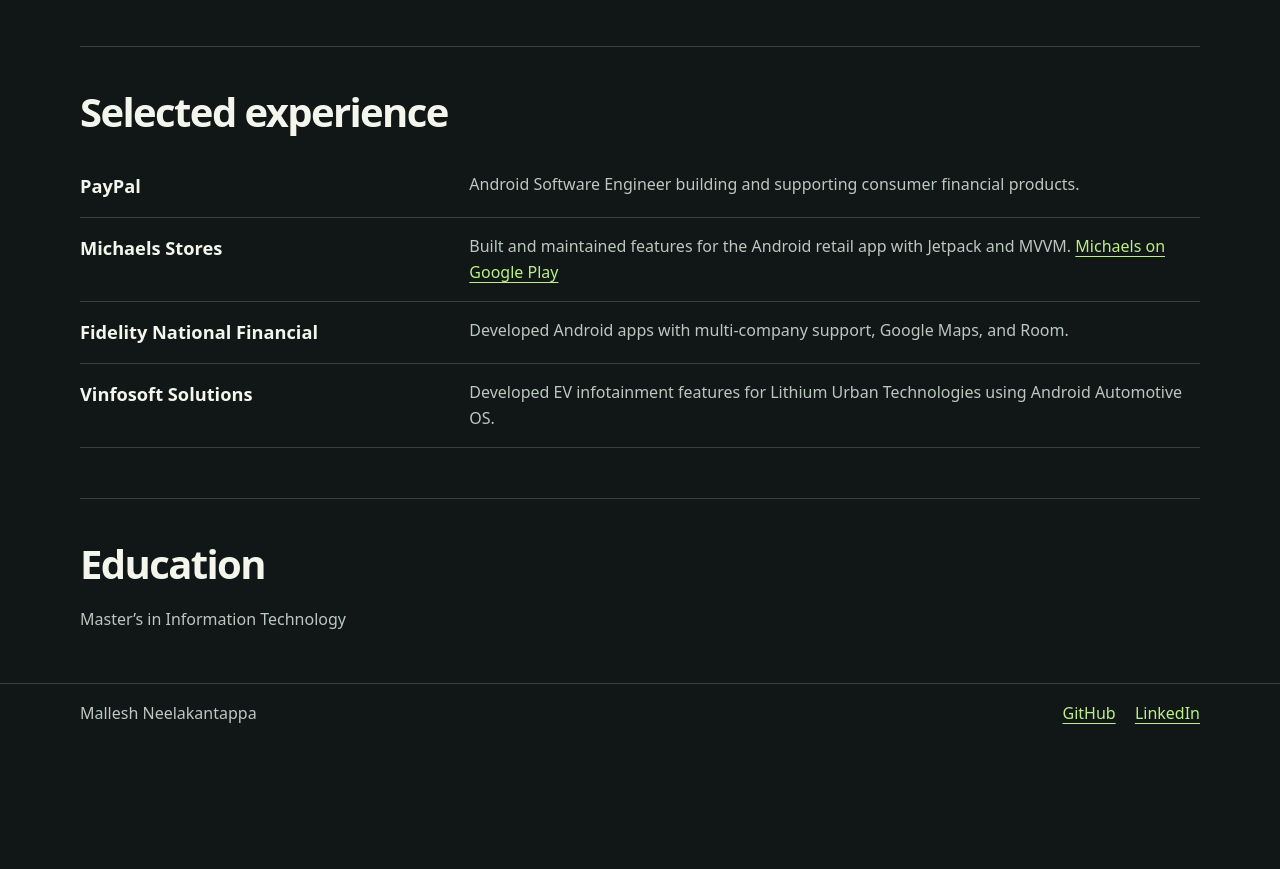
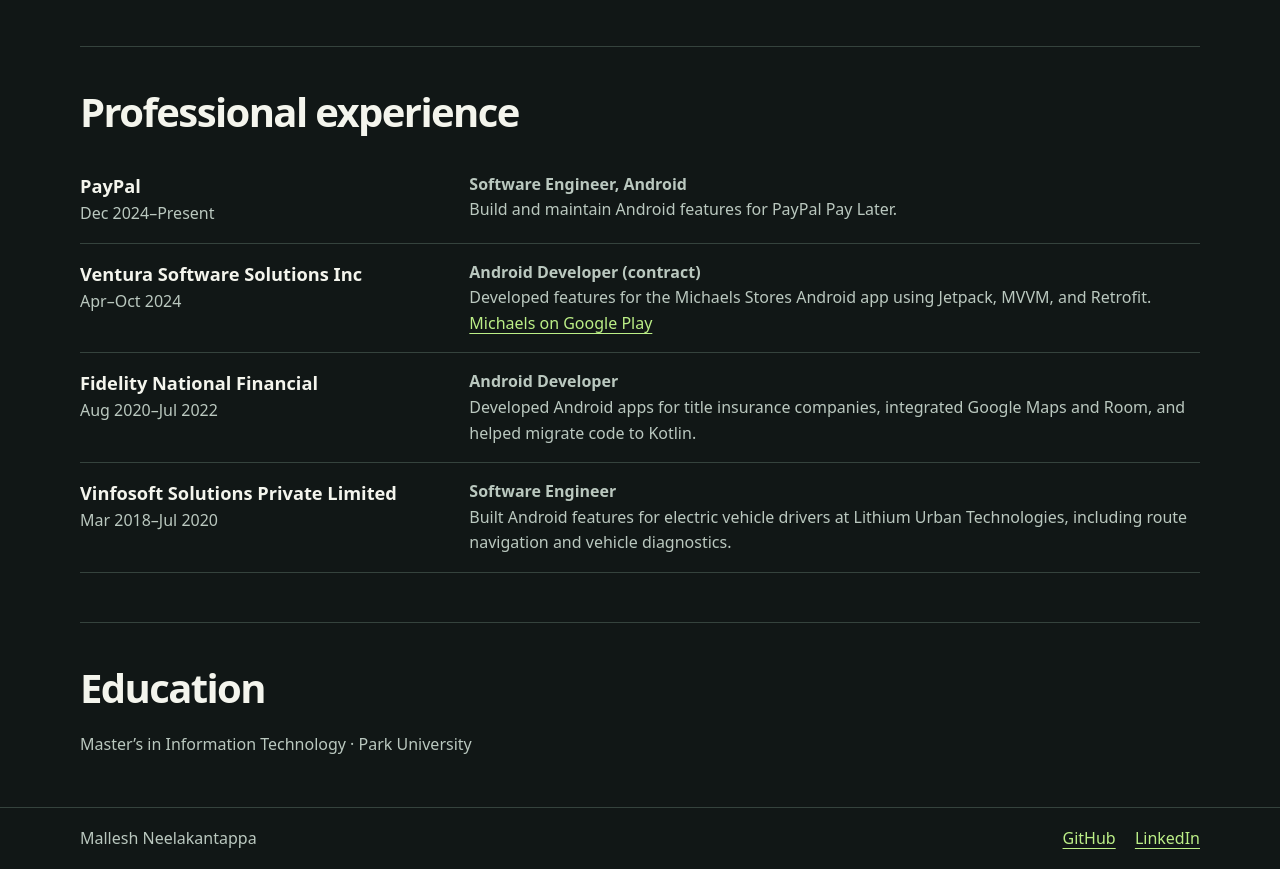
Before and after one commit to Mallesh2707/mallesh2707.github.io, a plain HTML site: page index.html in a window 1280 px wide. Shown: the part 976-1845 px from the top of the page. Before the commit the page ends 1720 px from the top, so only its background shows below. Drawn offline with Linux system fonts and the light colour scheme.

Commit message:
Align portfolio experience and links with LinkedIn

```diff
--- a/index.html
+++ b/index.html
@@ -47,7 +47,7 @@
         <h1>Mallesh<br>Neelakantappa</h1>
         <p class="role">Android Software Engineer</p>
         <p class="intro">I develop Android software across consumer apps, financial services, and automotive systems. My work spans application development, data integration, and the Android platform.</p>
-        <div class="actions"><a href="https://github.com/Mallesh2707">GitHub</a><a href="https://www.linkedin.com/in/mallesh-neelakantappa-06b420130">LinkedIn</a></div>
+        <div class="actions"><a href="https://github.com/Mallesh2707">GitHub</a><a href="https://www.linkedin.com/in/mallesh-n-06b420130/">LinkedIn</a></div>
       </div>
       <img class="portrait" src="malli-job-profile-pic.jpeg" alt="Portrait of Mallesh Neelakantappa">
     </div>
@@ -61,14 +61,14 @@
       </div>
     </section>
     <section class="experience" id="experience">
-      <h2>Selected experience</h2>
-      <article><h3>PayPal</h3><p>Android Software Engineer building and supporting consumer financial products.</p></article>
-      <article><h3>Michaels Stores</h3><p>Built and maintained features for the Android retail app with Jetpack and MVVM. <a href="https://play.google.com/store/apps/details?id=com.michaels.michaelsstores">Michaels on Google Play</a></p></article>
-      <article><h3>Fidelity National Financial</h3><p>Developed Android apps with multi-company support, Google Maps, and Room.</p></article>
-      <article><h3>Vinfosoft Solutions</h3><p>Developed EV infotainment features for Lithium Urban Technologies using Android Automotive OS.</p></article>
+      <h2>Professional experience</h2>
+      <article><div><h3>PayPal</h3><p>Dec 2024–Present</p></div><p><strong>Software Engineer, Android</strong><br>Build and maintain Android features for PayPal Pay Later.</p></article>
+      <article><div><h3>Ventura Software Solutions Inc</h3><p>Apr–Oct 2024</p></div><p><strong>Android Developer (contract)</strong><br>Developed features for the Michaels Stores Android app using Jetpack, MVVM, and Retrofit. <a href="https://play.google.com/store/apps/details?id=com.michaels.michaelsstores">Michaels on Google Play</a></p></article>
+      <article><div><h3>Fidelity National Financial</h3><p>Aug 2020–Jul 2022</p></div><p><strong>Android Developer</strong><br>Developed Android apps for title insurance companies, integrated Google Maps and Room, and helped migrate code to Kotlin.</p></article>
+      <article><div><h3>Vinfosoft Solutions Private Limited</h3><p>Mar 2018–Jul 2020</p></div><p><strong>Software Engineer</strong><br>Built Android features for electric vehicle drivers at Lithium Urban Technologies, including route navigation and vehicle diagnostics.</p></article>
     </section>
-    <section><h2>Education</h2><p>Master’s in Information Technology</p></section>
+    <section><h2>Education</h2><p>Master’s in Information Technology · Park University</p></section>
   </main>
-  <footer><div class="wrap"><p>Mallesh Neelakantappa</p><nav aria-label="Contact"><a href="https://github.com/Mallesh2707">GitHub</a><a href="https://www.linkedin.com/in/mallesh-neelakantappa-06b420130">LinkedIn</a></nav></div></footer>
+  <footer><div class="wrap"><p>Mallesh Neelakantappa</p><nav aria-label="Contact"><a href="https://github.com/Mallesh2707">GitHub</a><a href="https://www.linkedin.com/in/mallesh-n-06b420130/">LinkedIn</a></nav></div></footer>
 </body>
 </html>
```
Lines whose indentation alone changed are shown as unchanged.
